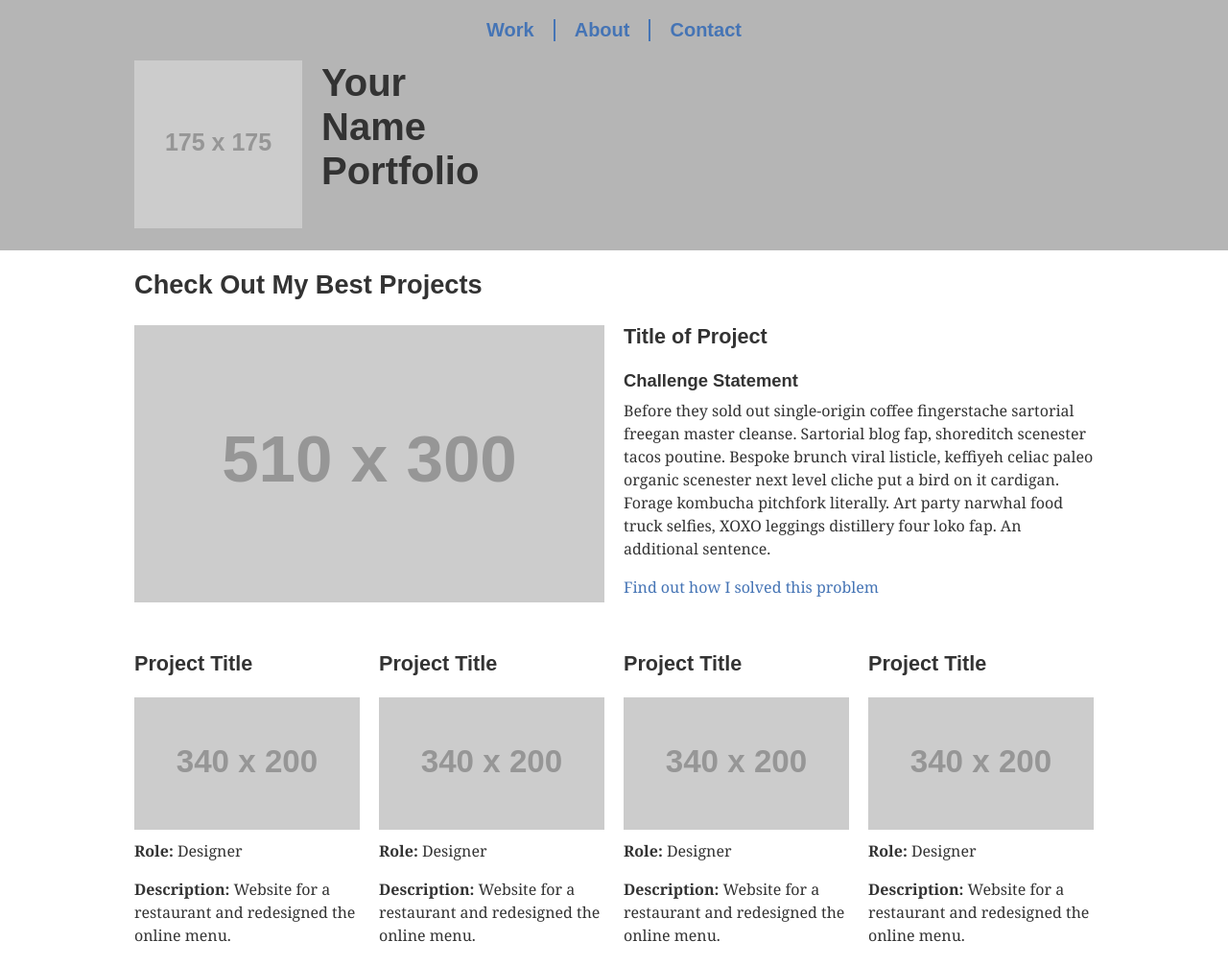
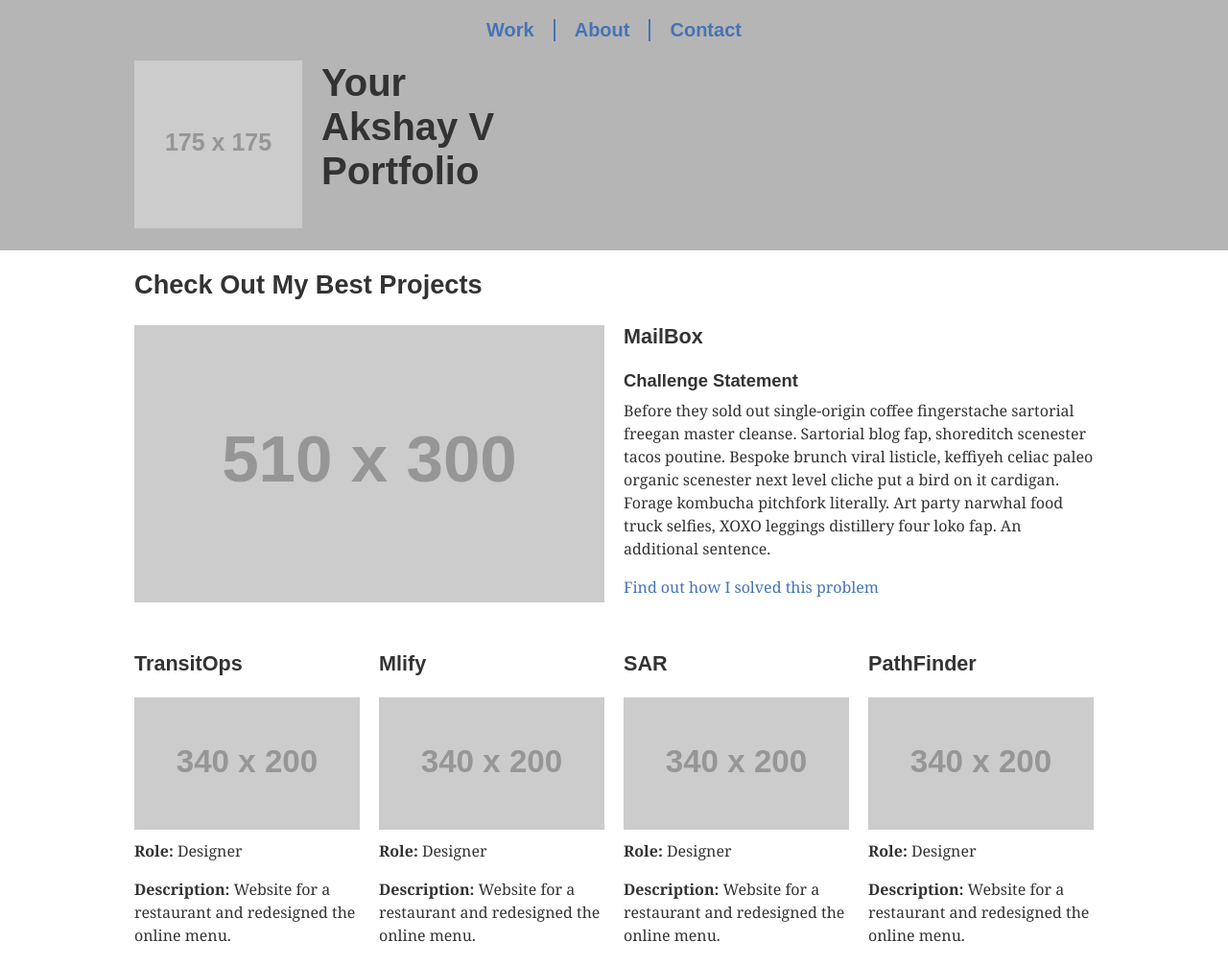
Before and after one commit to akshaydotweb/Portfolio-cc, a plain HTML site: page index.html in a window 1280 px wide. Shown: the top 1006 px of the page at 96% size. Drawn offline with nearby package versions, Linux system fonts and the light colour scheme; placeholder pictures from the web are drawn by us.

Commit message:
PES2UG23CS804

```diff
--- a/index.html
+++ b/index.html
@@ -4,7 +4,7 @@
 	<meta charset="UTF-8">
 
 	<!--/ /---- Put your name in the title of the page ----/ /-->
-	<title>Put Your Name Here</title>
+	<title>Akshay V</title>
 
 	<!--/ /-------- Normalize CSS --------/ /-->
 	<link href="https://cdnjs.cloudflare.com/ajax/libs/normalize/8.0.1/normalize.min.css" rel="stylesheet">
@@ -38,7 +38,7 @@
         <div class="wrapper">
 
 			<div class="logo-container">
-				<h1>Your<br>Name<br>Portfolio</h1>
+				<h1>Your<br>Akshay V<br>Portfolio</h1>
 
 				<!-- ------------------------------------------------------
 				Note that the image of the logo is linked to the home page.
@@ -82,7 +82,7 @@
                 </article>
 
                 <article>
-                	<h3>Title of Project</h3>
+                	<h3>MailBox</h3>
                     <h4>Challenge Statement</h4>
                     <p>Before they sold out single-origin coffee fingerstache sartorial freegan master cleanse. Sartorial blog fap, shoreditch scenester tacos poutine. Bespoke brunch viral listicle, keffiyeh celiac paleo organic scenester next level cliche put a bird on it cardigan. Forage kombucha pitchfork literally. Art party narwhal food truck selfies, XOXO leggings distillery four loko fap. An additional sentence.</p> <p><a href="#">Find out how I solved this problem</a></p>
                 </article>
@@ -102,28 +102,28 @@
             <section class="projects">
 
             	<article>
-                	<h3>Project Title</h3>
+                	<h3>TransitOps</h3>
                 	<a href="#"><img src="https://dummyimage.com/340x200/c4c4c4/fff&text=Another+Project" alt="image"></a>
                     <p><strong>Role:</strong> Designer</p>
                     <p><strong>Description:</strong> Website for a restaurant and redesigned the online menu.</p>
                 </article>
 
                 <article>
-                	<h3>Project Title</h3>
+                	<h3>Mlify</h3>
                 	<a href="#"><img src="https://dummyimage.com/340x200/c4c4c4/fff&text=Another+Project" alt="image"></a>
                     <p><strong>Role:</strong> Designer</p>
                     <p><strong>Description:</strong> Website for a restaurant and redesigned the online menu.</p>
                 </article>
 
                 <article>
-                	<h3>Project Title</h3>
+                	<h3>SAR</h3>
                 	<a href="#"><img src="https://dummyimage.com/340x200/c4c4c4/fff&text=Another+Project" alt="image"></a>
                     <p><strong>Role:</strong> Designer</p>
                     <p><strong>Description:</strong> Website for a restaurant and redesigned the online menu.</p>
                 </article>
 
 				<article>
-                	<h3>Project Title</h3>
+                	<h3>PathFinder</h3>
                 	<a href="#"><img src="https://dummyimage.com/340x200/c4c4c4/fff&text=Another+Project" alt="image"></a>
                     <p><strong>Role:</strong> Designer</p>
                     <p><strong>Description:</strong> Website for a restaurant and redesigned the online menu.</p>
```
